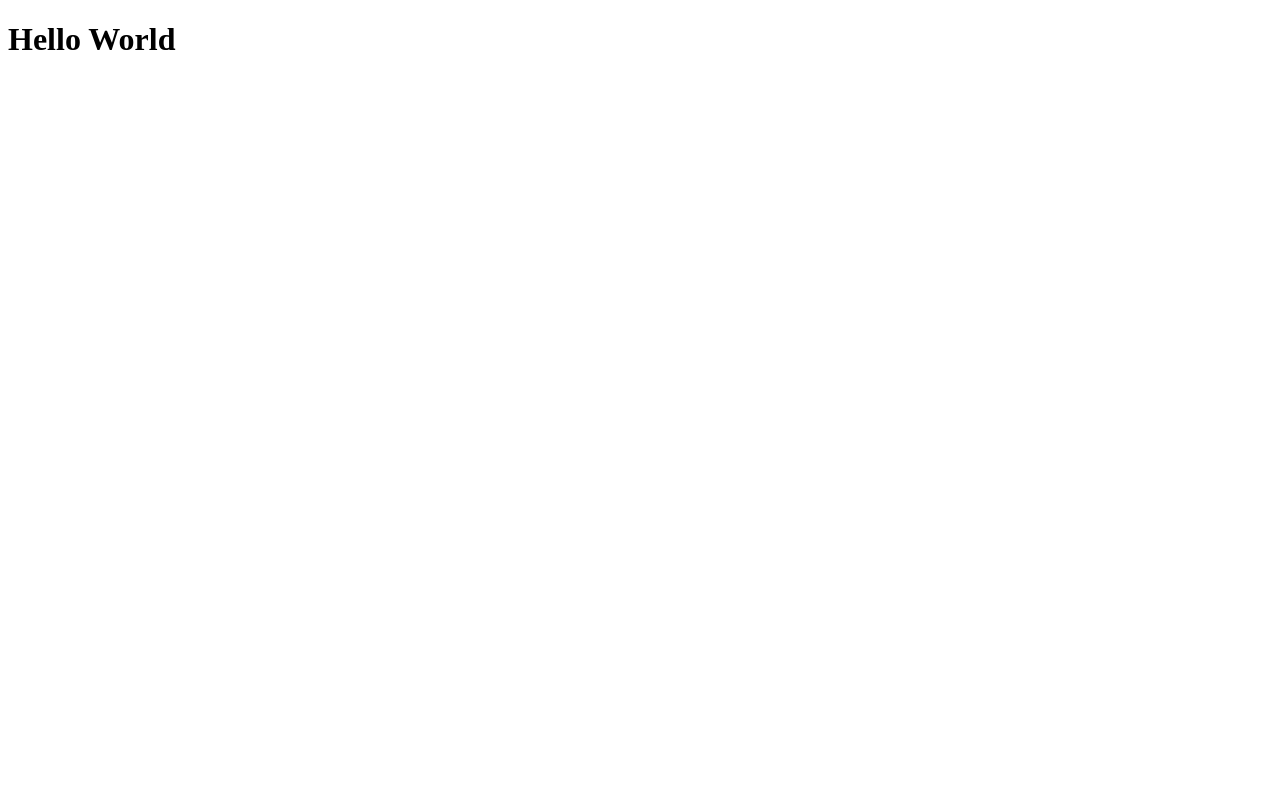
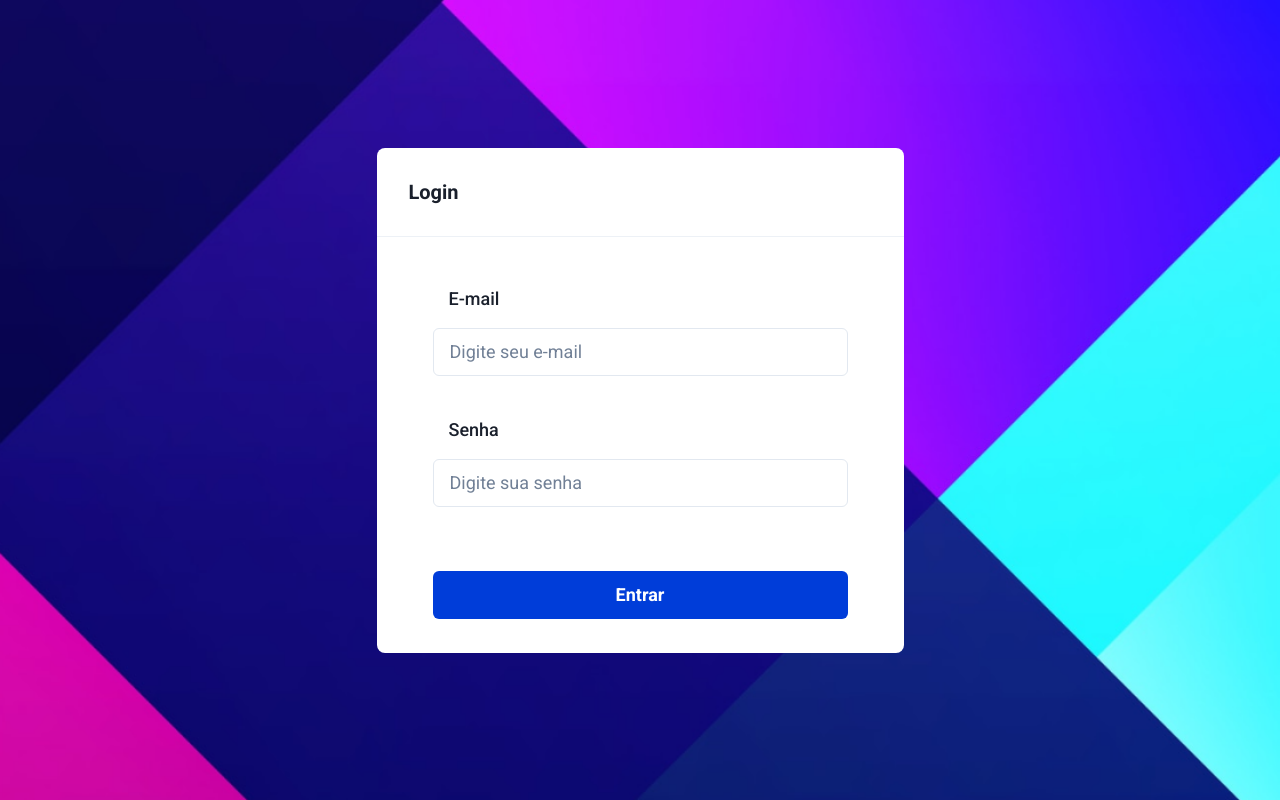
Before and after one commit to felipefrm/word-doc-queries, a React (Vite) app in the folder frontend/: page / in a window 1280 px wide. Built offline with nearby package versions, Linux system fonts and the light colour scheme.

Commit message:
login base structure and style

```diff
--- a/frontend/index.html
+++ b/frontend/index.html
@@ -4,7 +4,7 @@
     <meta charset="UTF-8" />
     <link rel="icon" type="image/svg+xml" href="/src/favicon.svg" />
     <meta name="viewport" content="width=device-width, initial-scale=1.0" />
-    <title>Netlex</title>
+    <title>NetLex</title>
   </head>
   <body>
     <div id="root"></div>
--- a/frontend/package.json
+++ b/frontend/package.json
@@ -8,6 +8,11 @@
     "preview": "vite preview"
   },
   "dependencies": {
+    "@chakra-ui/react": "^2.2.1",
+    "@emotion/react": "^11.9.3",
+    "@emotion/styled": "^11.9.3",
+    "@fontsource/roboto": "^4.5.7",
+    "framer-motion": "^6.3.15",
     "react": "^18.0.0",
     "react-dom": "^18.0.0"
   },
--- a/frontend/src/App.jsx
+++ b/frontend/src/App.jsx
@@ -1,6 +1,8 @@
+import { SignIn } from "./pages/SignIn"
+
 function App() {
   return (
-    <h1>Hello World</h1>
+    <SignIn />
   )
 }
 
--- a/frontend/src/main.jsx
+++ b/frontend/src/main.jsx
@@ -1,9 +1,17 @@
 import React from 'react'
 import ReactDOM from 'react-dom/client'
+import { ChakraProvider } from "@chakra-ui/react"
 import App from './App'
+import { theme } from './theme'
+
+import '@fontsource/roboto/400.css'
+import '@fontsource/roboto/500.css'
+import '@fontsource/roboto/700.css'
 
 ReactDOM.createRoot(document.getElementById('root')).render(
   <React.StrictMode>
-    <App />
+    <ChakraProvider theme={theme}>
+      <App />
+    </ChakraProvider>
   </React.StrictMode>
 )
--- /dev/null
+++ b/frontend/src/pages/SignIn.jsx
@@ -0,0 +1,61 @@
+import {
+  Box,
+  Button,
+  Center,
+  Divider,
+  Flex,
+  Heading,
+  Input,
+  Stack,
+  Text
+} from "@chakra-ui/react";
+
+import bgImg from '../../assets/images/bg.png'
+
+export function SignIn() {
+  return (
+    <Center
+      bgImage={bgImg}
+      bgRepeat="no-repeat"
+      bgPos="center"
+      bgSize="cover"
+      h="100vh"
+    >
+      <Flex
+        bgColor="white"
+        direction="column"
+        w="527px"
+        pb="34px"
+        borderRadius={8}
+      >
+        <Stack spacing={12}>
+          <Box>
+            <Heading fontSize="xl" p="32px">Login</Heading>
+            <Divider />
+          </Box>
+          <Flex px="56px" direction="column" gap="16">
+            <Stack spacing={10}>
+              <Stack spacing={4}>
+                <Text ml={4} fontWeight={500} fontSize="lg">E-mail</Text>
+                <Input
+                  placeholder="Digite seu e-mail"
+                  size="lg"
+                  focusBorderColor="black"
+                />
+              </Stack>
+              <Stack spacing={4}>
+                <Text ml={4} fontWeight={500} fontSize="lg">Senha</Text>
+                <Input
+                  placeholder="Digite sua senha"
+                  size="lg"
+                  focusBorderColor="black"
+                />
+              </Stack>
+            </Stack>
+            <Button bgColor="blue.600" color="white" size="lg">Entrar</Button>
+          </Flex>
+        </Stack>
+      </Flex >
+    </Center >
+  )
+}
--- /dev/null
+++ b/frontend/src/theme.js
@@ -0,0 +1,13 @@
+import { extendTheme } from "@chakra-ui/react"
+
+export const theme = extendTheme({
+  colors: {
+    blue: {
+      600: "#003DD9",
+    }
+  },
+  fonts: {
+    heading: `'Roboto', sans-serif`,
+    body: `'Roboto', sans-serif`,
+  },
+})
```
Also changed, not shown: frontend/assets/images/bg.png (renamed from frontend/assets/images/unsplash_m_7p45JfXQo.png), 1 other file (tests, documents, lock files or other folders).
